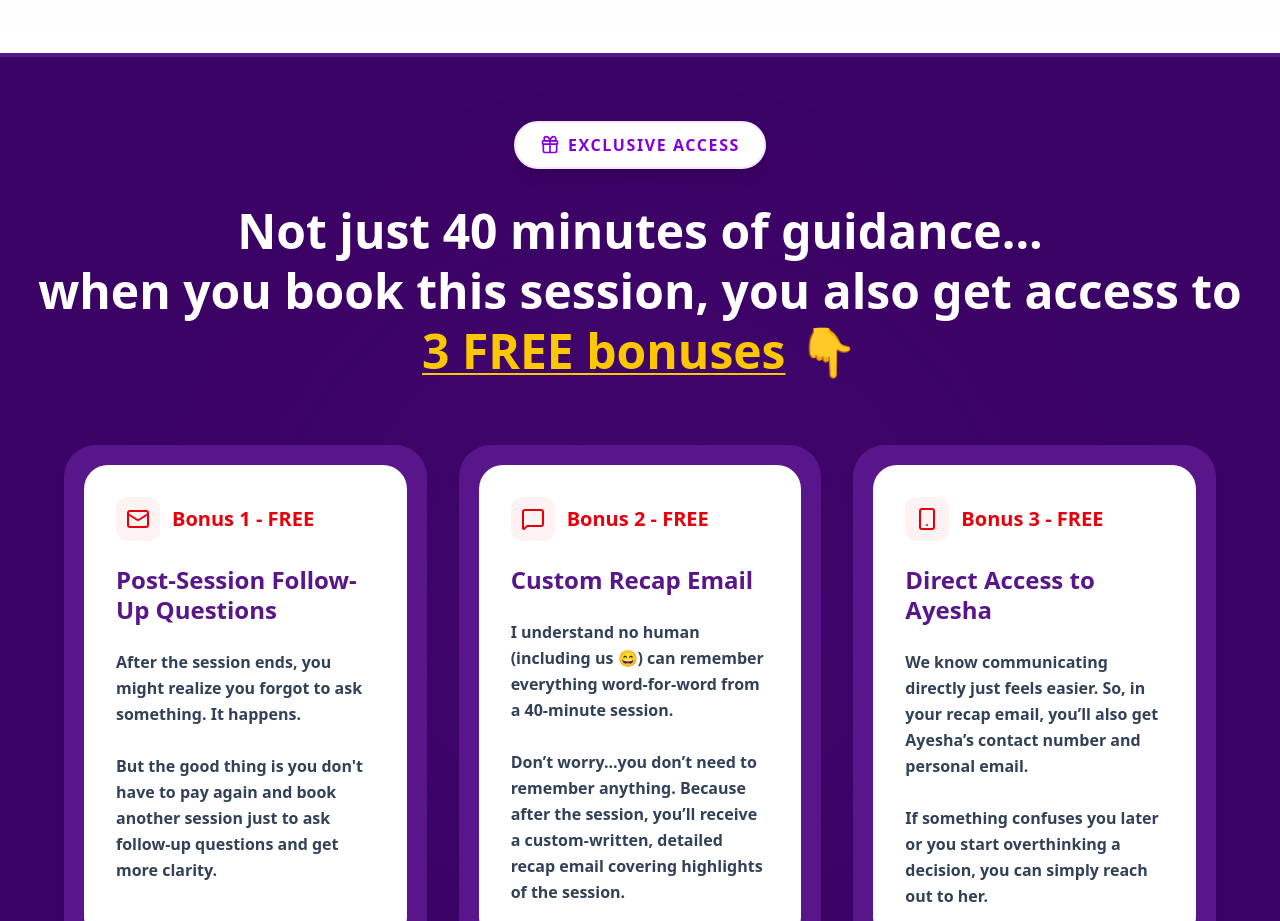
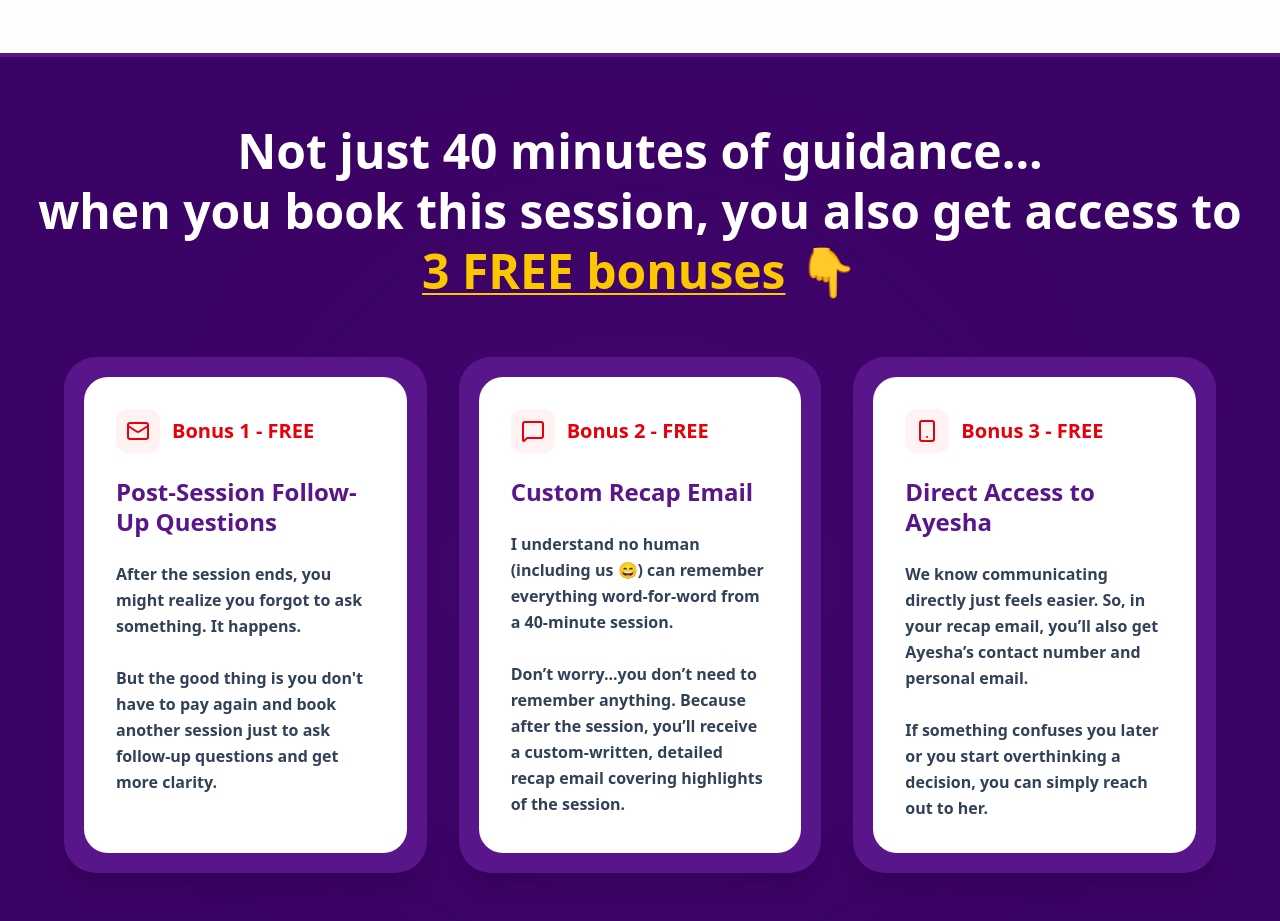
Before and after one commit to jawadashraf772/unizconnect, a Next.js app: page / in a window 1280 px wide. Shown: the part 5820-6741 px from the top of the page. Built offline with nearby package versions, Linux system fonts and the light colour scheme.

Commit message:
Remove 'Exclusive Access' badge and adjust spacing in CoversSection

```diff
--- a/src/components/CoversSection.tsx
+++ b/src/components/CoversSection.tsx
@@ -147,13 +147,7 @@ export default function CoversSection() {
 
       <div className="max-w-7xl mx-auto px-4 sm:px-6 lg:px-8 relative z-10 flex flex-col items-center">
 
-        {/* Exclusive Access Badge */}
-        <div className="inline-flex items-center gap-2 px-6 py-2.5 rounded-full bg-white text-purple-700 font-black tracking-widest uppercase shadow-lg border-2 border-purple-100 mb-8 mt-4">
-          <Gift className="w-5 h-5" />
-          Exclusive Access
-        </div>
-
-        <div className="text-center space-y-4 mb-16 w-full">
+        <div className="text-center space-y-4 mb-14 mt-4 w-full">
           <h3 className="text-3xl sm:text-4xl lg:text-5xl font-black text-white leading-tight">
             Not just 40 minutes of guidance... <br />
             when you book this session, you also get access to <span className="whitespace-nowrap"><span className="text-yellow-400 underline decoration-2 underline-offset-4">3 FREE bonuses</span> 👇</span>
```
